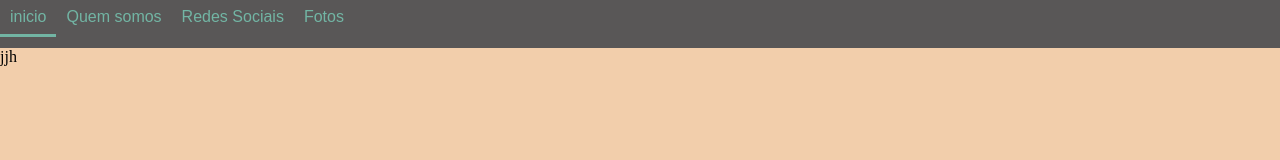
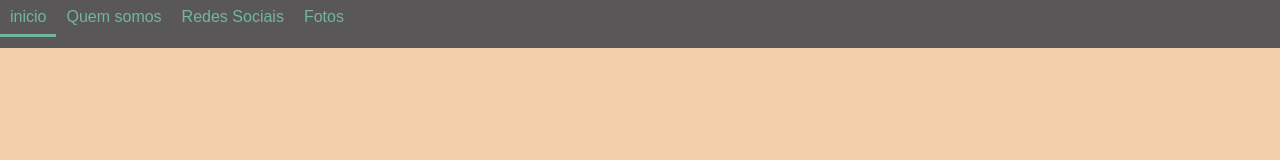
Before and after one commit to AdrianoSilvaJesus/gerador-layout, a React (Create React App) app in the folder gerador/: page /layout1 in a window 1280 px wide. Shown: the top 160 px of the page. Built offline with nearby package versions, Linux system fonts and the light colour scheme.

Commit message:
Menu fixado no topo e criação das seções com o conteúdo.

```diff
--- a/gerador/src/layouts/Layout1/Layout1.css
+++ b/gerador/src/layouts/Layout1/Layout1.css
@@ -1,10 +1,17 @@
 .layout1{
   width: 100%;
   height: 100%;
+  overflow-x: hidden;
 }
 
 .conteudo{
-  height:94vh;
+  height:100%;
   width: 100%;
   background-color:#F2CEAB;
 }
+
+.secao{
+  width: 100%;
+  height: 100%;
+  border-top: 1px solid black;
+}
--- a/gerador/src/layouts/Layout1/Layout1.js
+++ b/gerador/src/layouts/Layout1/Layout1.js
@@ -13,8 +13,17 @@ const Layout1 = () => {
     <div className="layout1">
       <MenuHorizontal/>
       <main className="conteudo">
-        <article>
-          jjh
+        <article id="inicio" className="secao">
+
+        </article>
+        <article id="quem-somos" className="secao">
+
+        </article>
+        <article id="redes-sociais" className="secao">
+
+        </article>
+        <article id="fotos" className="secao">
+
         </article>
       </main>
     </div>
--- a/gerador/src/utilitarios/MenuHorizontal/MenuHorizontal.css
+++ b/gerador/src/utilitarios/MenuHorizontal/MenuHorizontal.css
@@ -6,7 +6,10 @@ ul{
 }
 
 #menu{
+  width: 100%;
   height: 6%;
+  overflow: hidden;
+  position: fixed;
   background-color: #595757;
 }
 
```
